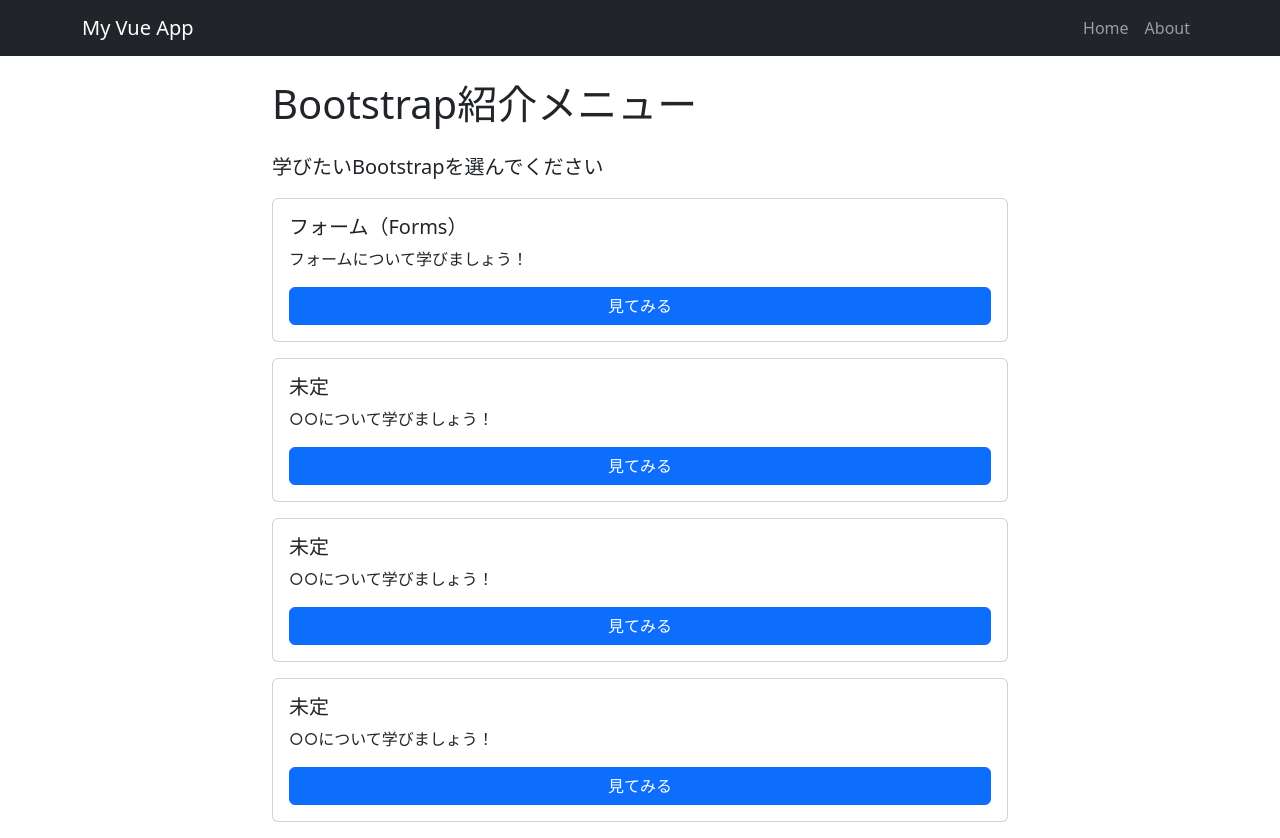
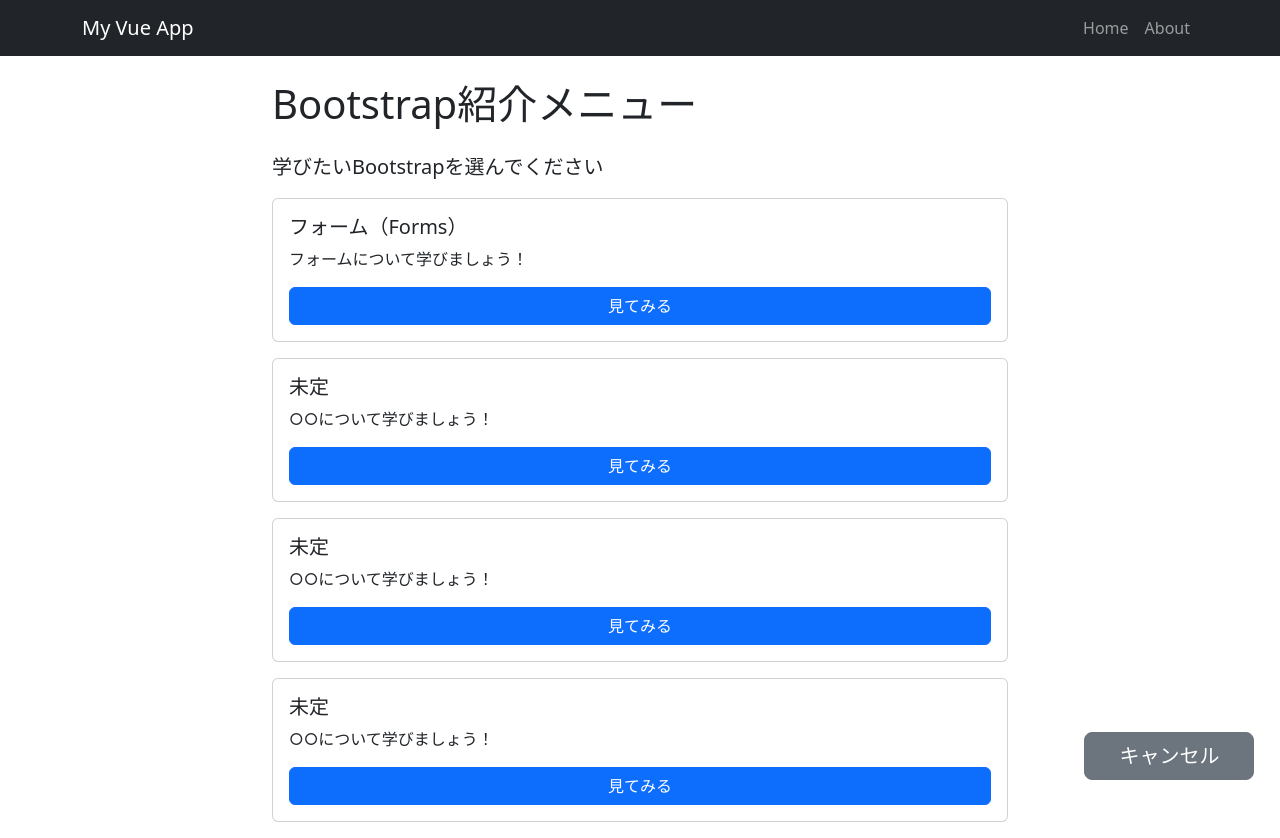
Before and after one commit to yyytatakahashi/vue-study, a Vue app: page /bootmenu in a window 1280 px wide. Built offline with nearby package versions, Linux system fonts and the light colour scheme.

Commit message:
フッターパーツ付与

```diff
--- a/src/views/BootFormsView.vue
+++ b/src/views/BootFormsView.vue
@@ -328,9 +328,11 @@
       </div>
     </div>
   </div>
+  <FooterParts :cancelpage="'/bootmenu'" :okVisible="false" />
 </template>
 <script setup>
 import { ref } from 'vue'
+import FooterParts from '../components/FooterParts.vue'
 
 /**
  * コードブロックの表示・非表示を管理するリアクティブな状態
--- a/src/views/BootMenuView.vue
+++ b/src/views/BootMenuView.vue
@@ -41,10 +41,9 @@
       </div>
     </div>
   </div>
+  <FooterParts :cancelpage="'/'" :okVisible="false" />
 </template>
 
-<script>
-export default {
-  name: 'bootMenu',
-}
+<script setup>
+import FooterParts from '../components/FooterParts.vue'
 </script>
```
